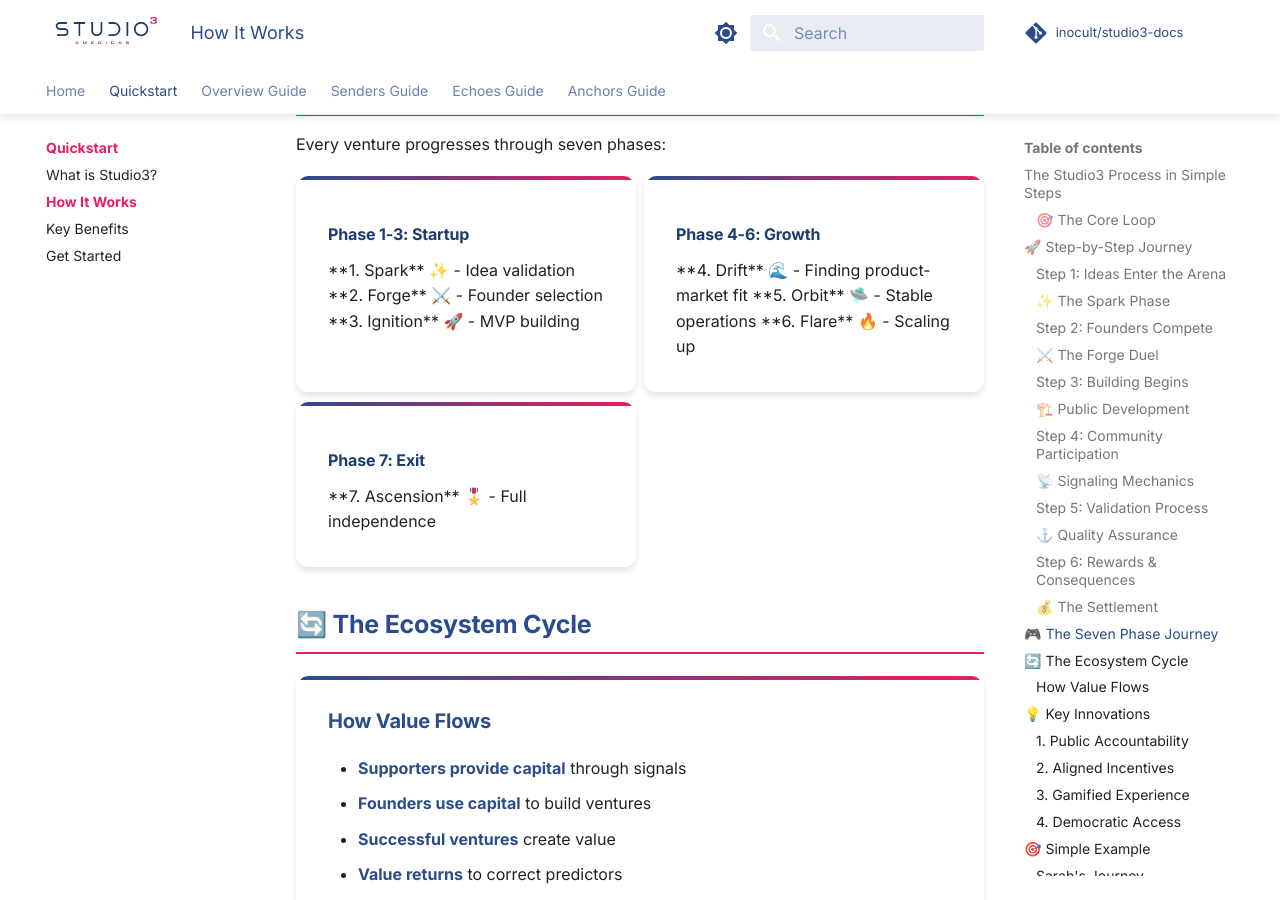
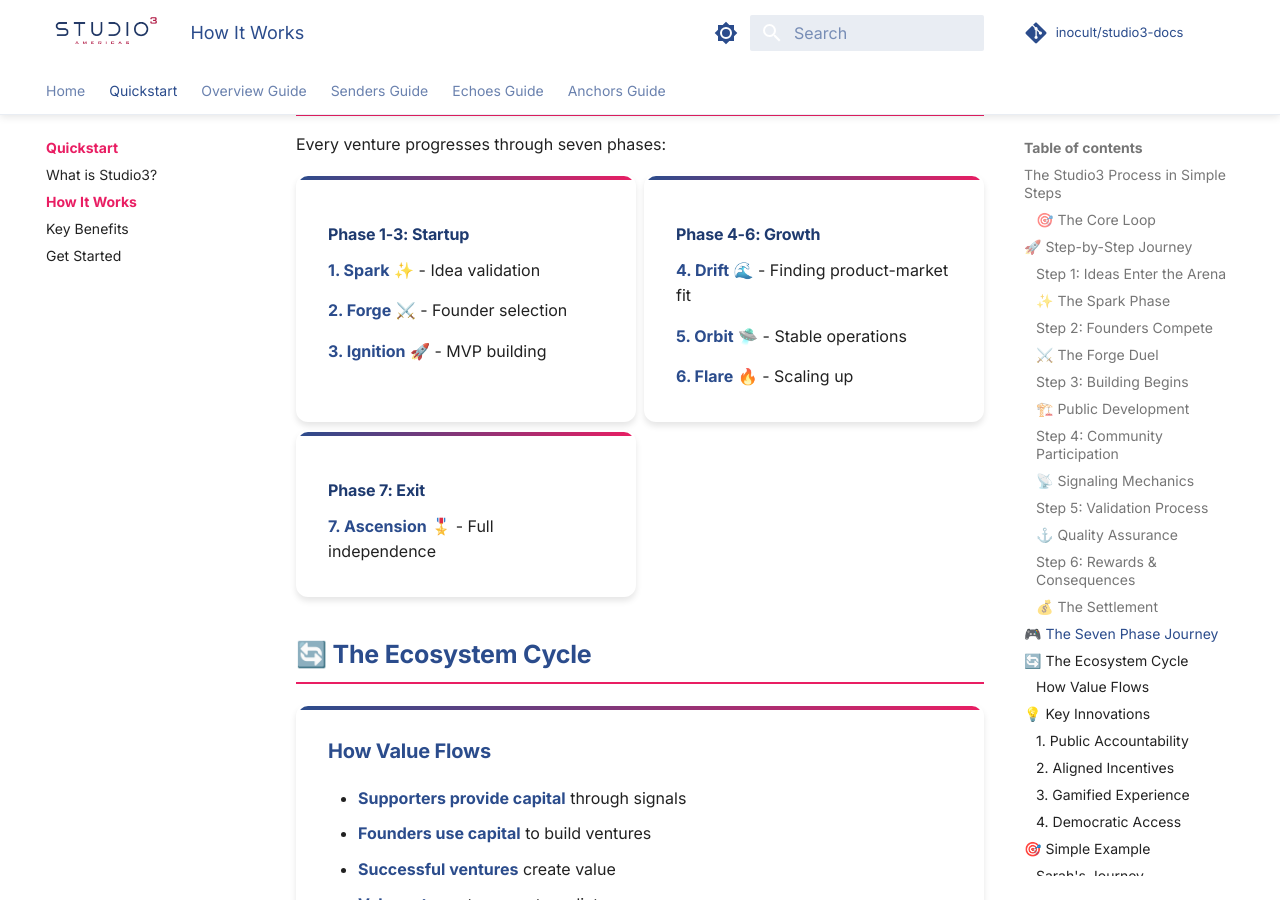
Before and after one commit to inocult/studio3-docs, an MkDocs documentation site: the page built from docs/quickstart/how-it-works.md, in a window 1280 px wide and 900 px high, scrolled down 3089 px. Built offline with MkDocs 1.6.1 and Material for MkDocs 9.7.7, drawn with Linux system fonts in a browser that asks for light colours; comment, search, counter and statistics services are not loaded.

Commit message:
Fix phase cards with explicit HTML formatting
- Convert arena-card divs to pure HTML without markdown attribute
- Use explicit <p> and <strong> tags for proper rendering
- Ensures each phase displays on separate lines in cards

🤖 Generated with [Claude Code](https://claude.ai/code)

Co-Authored-By: Claude <noreply@anthropic.com>

```diff
--- a/docs/quickstart/how-it-works.md
+++ b/docs/quickstart/how-it-works.md
@@ -122,35 +122,31 @@ When milestones are complete:
 Every venture progresses through seven phases:
 
 <div class="grid">
-<div class="arena-card" markdown="1">
+<div class="arena-card">
 
 <h4>Phase 1-3: Startup</h4>
 
-**1. Spark** ✨ - Idea validation
-
-**2. Forge** ⚔️ - Founder selection
-
-**3. Ignition** 🚀 - MVP building
+<p><strong>1. Spark</strong> ✨ - Idea validation</p>
+<p><strong>2. Forge</strong> ⚔️ - Founder selection</p>
+<p><strong>3. Ignition</strong> 🚀 - MVP building</p>
 
 </div>
 
-<div class="arena-card" markdown="1">
+<div class="arena-card">
 
 <h4>Phase 4-6: Growth</h4>
 
-**4. Drift** 🌊 - Finding product-market fit
-
-**5. Orbit** 🛸 - Stable operations
-
-**6. Flare** 🔥 - Scaling up
+<p><strong>4. Drift</strong> 🌊 - Finding product-market fit</p>
+<p><strong>5. Orbit</strong> 🛸 - Stable operations</p>
+<p><strong>6. Flare</strong> 🔥 - Scaling up</p>
 
 </div>
 
-<div class="arena-card" markdown="1">
+<div class="arena-card">
 
 <h4>Phase 7: Exit</h4>
 
-**7. Ascension** 🎖️ - Full independence
+<p><strong>7. Ascension</strong> 🎖️ - Full independence</p>
 
 </div>
 </div>
```
